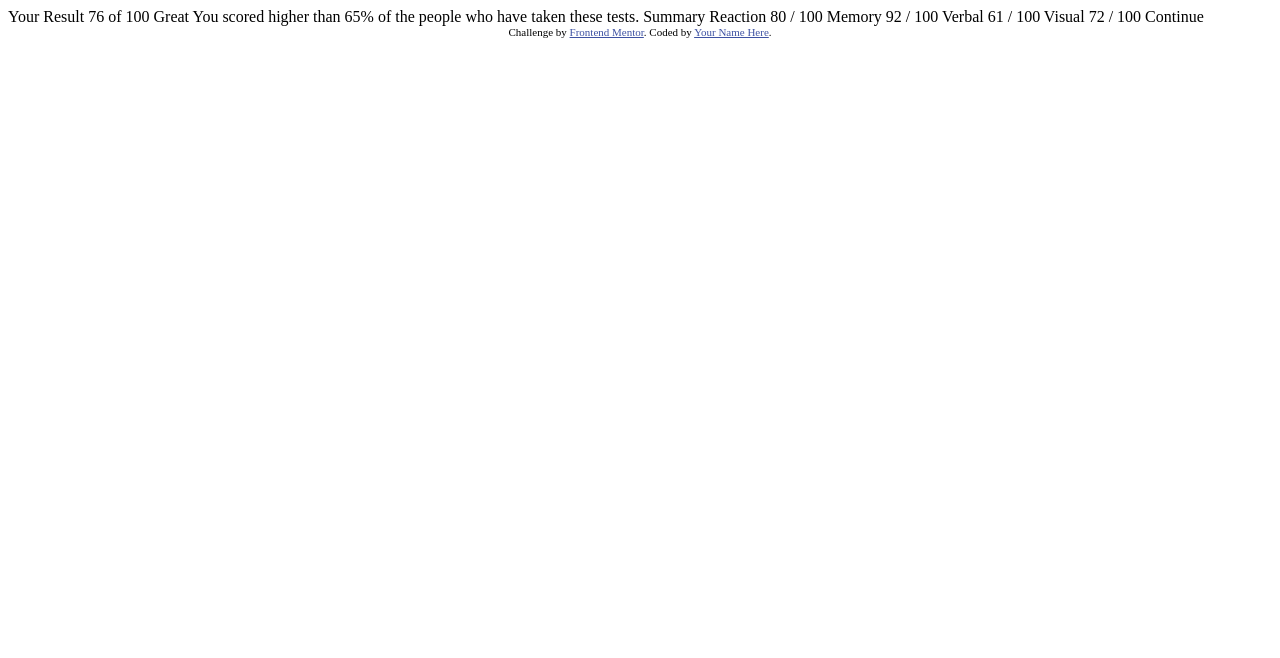
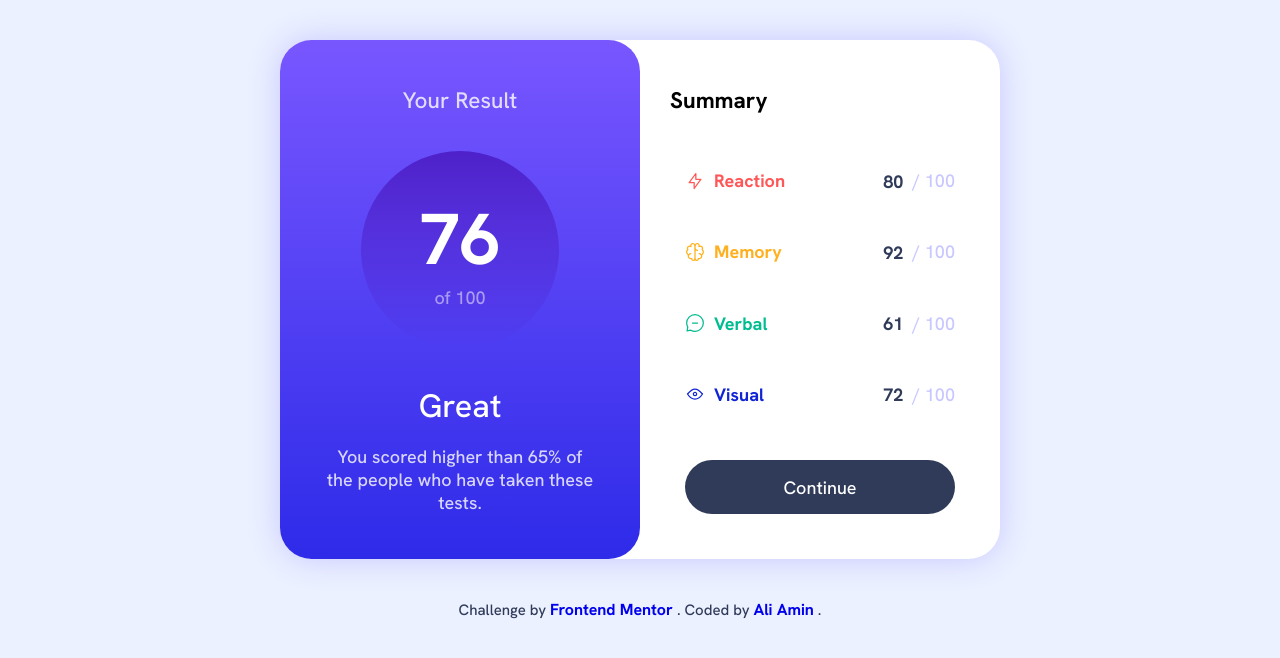
Before and after one commit to Ali5723/Frontend-Mentor-Results-summary-component, a plain HTML site: page index.html in a window 1280 px wide. Drawn offline with Linux system fonts and the light colour scheme.

Commit message:
Make The Project

```diff
--- /dev/null
+++ b/css/attribution.css
@@ -0,0 +1,10 @@
+.attribution {
+  font-size: 15px;
+  text-align: center;
+  color: var(--neutral-Dark-gray-blue);
+}
+.attribution a {
+  text-decoration: none;
+  font-weight: 600;
+  font-size: 16px;
+}
--- /dev/null
+++ b/css/default.css
@@ -0,0 +1,11 @@
+* {
+  margin: 0;
+}
+body {
+  background-color: var(--neutral-Pale-blue);
+  font-family: "Hanken Grotesk", Arial, Helvetica, sans-serif;
+}
+::selection {
+  color: var(--neutral-White);
+  background-color: var(--neutral-Dark-gray-blue);
+}
--- /dev/null
+++ b/css/font-face.css
@@ -0,0 +1,21 @@
+@font-face {
+  font-family: "Hanken Grotesk";
+  src: url("../assets/fonts/static/HankenGrotesk-Medium.ttf");
+  font-weight: 500;
+  font-style: normal;
+  font-display: swap;
+}
+@font-face {
+  font-family: "Hanken Grotesk";
+  src: url("../assets/fonts/static/HankenGrotesk-Bold.ttf");
+  font-weight: 700;
+  font-style: normal;
+  font-display: swap;
+}
+@font-face {
+  font-family: "Hanken Grotesk";
+  src: url("../assets/fonts/static/HankenGrotesk-ExtraBold.ttf");
+  font-weight: 800;
+  font-style: normal;
+  font-display: swap;
+}
--- /dev/null
+++ b/css/main.css
@@ -0,0 +1,104 @@
+.container {
+  width: 40rem;
+  margin: 5vh auto;
+  background-color: var(--neutral-White);
+  box-shadow: 0 0 1.75rem var(--neutral-Light-lavender);
+  border-radius: 1.75rem;
+  display: grid;
+  grid-template-columns: repeat(2, 1fr);
+}
+.container > .header,
+.container > .main {
+  padding: 2.5rem;
+  display: grid;
+}
+.container > .header > h1,
+.container > .main > h1 {
+  font-size: 1.25rem;
+}
+.container > .header {
+  border-radius: 1.75rem;
+  background-image: linear-gradient(
+    to bottom,
+    var(--gradient-Light-slate-blue-background),
+    var(--gradient-Light-royal-blue-background)
+  );
+  color: var(--neutral-White);
+  justify-items: center;
+  text-align: center;
+}
+.container > .header > h1 {
+  color: hsla(0, 0%, 100%, 0.8);
+  font-weight: normal;
+}
+.container > .header > h1 + .score {
+  width: 11rem;
+  height: 11rem;
+  border-radius: 50%;
+  display: grid;
+  justify-content: center;
+  align-content: center;
+  background-image: linear-gradient(
+    to top,
+    var(--gradient-Persian-blue-circle),
+    var(--gradient-Violet-blue-circle)
+  );
+  margin: 2rem 0;
+}
+.container > .header > h1 + .score > h1 {
+  font-size: 4rem;
+}
+.container > .header > h1 + .score > h1 + p {
+  color: hsla(0, 0%, 100%, 0.5);
+}
+.container > .header > h1 + .score + h1 {
+  font-size: 1.8rem;
+  color: hsla(0, 0%, 100%, 1);
+  margin-bottom: 1rem;
+}
+.container > .header > h1 + .score + h1 + p {
+  color: hsla(0, 0%, 100%, 0.8);
+}
+.container > .main > h1 {
+  text-indent: -15px;
+}
+.container > .main > .row,
+.container > .main > .row > .left {
+  display: flex;
+  justify-content: space-between;
+  align-items: center;
+}
+.container > .main > .row > .left > p {
+  padding: 0.5rem;
+  font-weight: 600;
+}
+.container > .main > .row:nth-of-type(1) > .left > p {
+  color: var(--color-Light-red);
+}
+.container > .main > .row:nth-of-type(2) > .left > p {
+  color: var(--color-Orangey-yellow);
+}
+.container > .main > .row:nth-of-type(3) > .left > p {
+  color: var(--color-Green-teal);
+}
+.container > .main > .row:nth-of-type(4) > .left > p {
+  color: var(--color-Cobalt-blue);
+}
+.container > .main > .row > .right > p {
+  color: var(--neutral-Light-lavender);
+}
+.container > .main > .row > .right > p > span {
+  color: var(--neutral-Dark-gray-blue);
+  font-weight: 600;
+  padding: 0.25rem;
+}
+.container > .main > .button {
+  background-color: var(--neutral-Dark-gray-blue);
+  color: var(--neutral-White);
+  display: flex;
+  justify-content: center;
+  align-items: center;
+  border-radius: 5rem;
+  height: 3rem;
+  margin-top: auto;
+}
--- /dev/null
+++ b/css/media.css
@@ -0,0 +1,39 @@
+@media (max-width: 750px) {
+  .container {
+    width: calc(100vw - 40px);
+  }
+}
+@media (min-width: 320px) and (max-width: 610px) {
+  :root {
+    font-size: 15px;
+  }
+  .container {
+    width: 100vw;
+    height: 100vh;
+    margin: 0;
+    border-radius: 0;
+    grid-template-columns: 1fr;
+    grid-template-rows: 1fr 2fr;
+  }
+  .container > .header,
+  .container > .main {
+    padding: 1.5rem;
+  }
+  .container > .header {
+    border-radius: 0 0 1.75rem 1.75rem;
+  }
+  .container > .header > h1 + .score {
+    width: 8rem;
+    height: 8rem;
+    margin: 0.25rem 0;
+  }
+  .container > .header > h1 + .score > h1 {
+    font-size: 3rem;
+  }
+  .container > .header > h1 + .score + h1 {
+    margin: 0.25rem;
+  }
+  .attribution {
+    display: none;
+  }
+}
--- /dev/null
+++ b/css/root.css
@@ -0,0 +1,18 @@
+:root {
+  --color-Light-red: hsl(0, 100%, 67%);
+  --color-Orangey-yellow: hsl(39, 100%, 56%);
+  --color-Green-teal: hsl(166, 100%, 37%);
+  --color-Cobalt-blue: hsl(234, 85%, 45%);
+
+  --gradient-Light-slate-blue-background: hsl(252, 100%, 67%);
+  --gradient-Light-royal-blue-background: hsl(241, 81%, 54%);
+  --gradient-Violet-blue-circle: hsla(256, 72%, 46%, 1);
+  --gradient-Persian-blue-circle: hsla(241, 72%, 46%, 0);
+
+  --neutral-White: hsl(0, 0%, 100%);
+  --neutral-Pale-blue: hsl(221, 100%, 96%);
+  --neutral-Light-lavender: hsl(241, 100%, 89%);
+  --neutral-Dark-gray-blue: hsl(224, 30%, 27%);
+
+  font-size: 18px;
+}
--- a/index.html
+++ b/index.html
@@ -2,46 +2,94 @@
 <html lang="en">
     <head>
         <meta charset="UTF-8">
-  <meta name="viewport" content="width=device-width, initial-scale=1.0"> <!-- displays site properly based on user's device -->
-
-  <link rel="icon" type="image/png" sizes="32x32" href="./assets/images/favicon-32x32.png">
-
+        <meta name="viewport" content="width=device-width, initial-scale=1.0">
+        <!-- displays site properly based on user's device -->
+        <link
+            rel="icon"
+            type="image/png"
+            sizes="32x32"
+            href="./assets/images/favicon-32x32.png"
+        >
         <title>Frontend Mentor | Results summary component</title>
-
-  <!-- Feel free to remove these styles or customise in your own stylesheet 👍 -->
-  <style>
-    .attribution { font-size: 11px; text-align: center; }
-    .attribution a { color: hsl(228, 45%, 44%); }
-  </style>
+        <link rel="stylesheet" href="css/font-face.css">
+        <link rel="stylesheet" href="css/root.css">
+        <link rel="stylesheet" href="css/default.css">
+        <link rel="stylesheet" href="css/attribution.css">
+        <link rel="stylesheet" href="css/main.css">
+        <link rel="stylesheet" href="css/media.css">
     </head>
     <body>
-
-  Your Result
-  76
-  of 100
-
-  Great
-  You scored higher than 65% of the people who have taken these tests.
-
-  Summary
-
-  Reaction
-  80 / 100
-
-  Memory
-  92 / 100
-
-  Verbal
-  61 / 100
-
-  Visual
-  72 / 100
-
-  Continue
-
+        <div class="container">
+            <div class="header">
+                <h1>Your Result</h1>
+                <div class="score">
+                    <h1>76</h1>
+                    <p>of 100</p>
+                </div>
+                <h1>Great</h1>
+                <p>You scored higher than 65% of the people who have taken these tests.</p>
+            </div>
+            <div class="main">
+                <h1>Summary</h1>
+                <div class="row">
+                    <div class="left">
+                        <img src="assets/images/icon-reaction.svg" alt="icon">
+                        <p>Reaction</p>
+                    </div>
+                    <div class="right">
+                        <p>
+                            <span>80</span>
+                            / 100
+                        </p>
+                    </div>
+                </div>
+                <div class="row">
+                    <div class="left">
+                        <img src="assets/images/icon-memory.svg" alt="icon">
+                        <p>Memory</p>
+                    </div>
+                    <div class="right">
+                        <p>
+                            <span>92</span>
+                            / 100
+                        </p>
+                    </div>
+                </div>
+                <div class="row">
+                    <div class="left">
+                        <img src="assets/images/icon-verbal.svg" alt="icon">
+                        <p>Verbal</p>
+                    </div>
+                    <div class="right">
+                        <p>
+                            <span>61</span>
+                            / 100
+                        </p>
+                    </div>
+                </div>
+                <div class="row">
+                    <div class="left">
+                        <img src="assets/images/icon-visual.svg" alt="icon">
+                        <p>Visual</p>
+                    </div>
+                    <div class="right">
+                        <p>
+                            <span>72</span>
+                            / 100
+                        </p>
+                    </div>
+                </div>
+                <div class="button">Continue</div>
+            </div>
+        </div>
         <div class="attribution">
-    Challenge by <a href="https://www.frontendmentor.io?ref=challenge" target="_blank">Frontend Mentor</a>.
-    Coded by <a href="#">Your Name Here</a>.
+            Challenge by
+            <a href="https://www.frontendmentor.io?ref=challenge" target="_blank">
+                Frontend Mentor
+            </a>
+            . Coded by
+            <a href="#">Ali Amin</a>
+            .
         </div>
     </body>
 </html>
```
Lines whose indentation alone changed are shown as unchanged.
